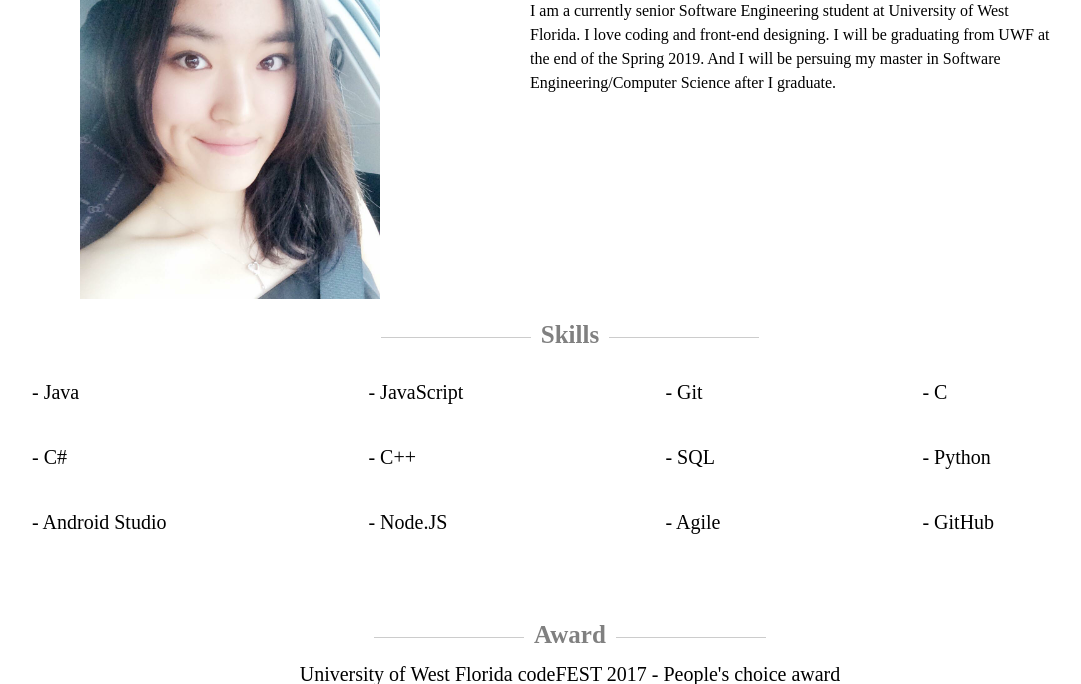
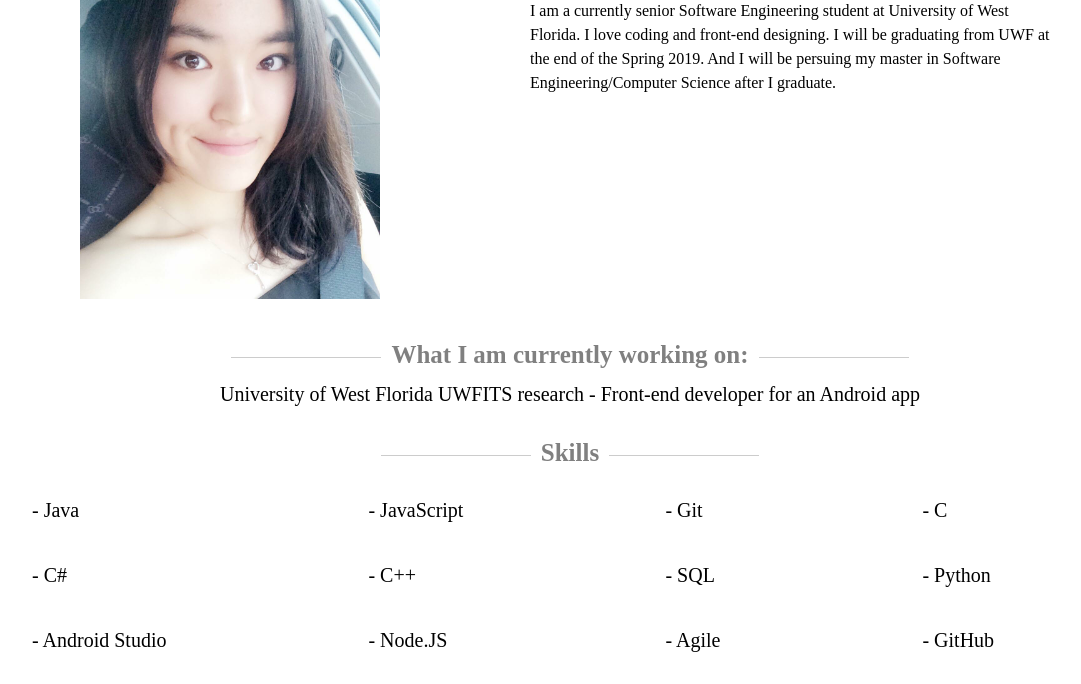
Before and after one commit to wenxu2/portfolio, a PHP site: page / in a window 1280 px wide. Shown: the part 859-1543 px from the top of the page, without its empty margins (70-1151 px from the left). Run offline with PHP 8.4, Linux system fonts and the light colour scheme.

Commit message:
add current job

```diff
--- a/css/style.css
+++ b/css/style.css
@@ -31,6 +31,11 @@ hr{
     height: 50px;
 }
 
+.happendforme{
+    height:300x;
+    padding-top:20px;
+    padding-bottom: 20px;
+}
 .centerdisplay{
     overflow: hidden;
     color:#333;
--- a/home.html
+++ b/home.html
@@ -33,6 +33,11 @@
 
     <p>I am a currently senior Software Engineering student at University of West Florida. I love coding and front-end designing. I will be graduating from UWF at the end of the Spring 2019. And I will be persuing my master in Software Engineering/Computer Science after I graduate.</p>
 
+</div>
+
+<div class="happendforme">
+    <h2 align="center">What I am currently working on:</h2>
+    <li align="center">University of West Florida UWFITS research - Front-end developer for an Android app</li>
 </div>
 
 <!--school work page-->
```
